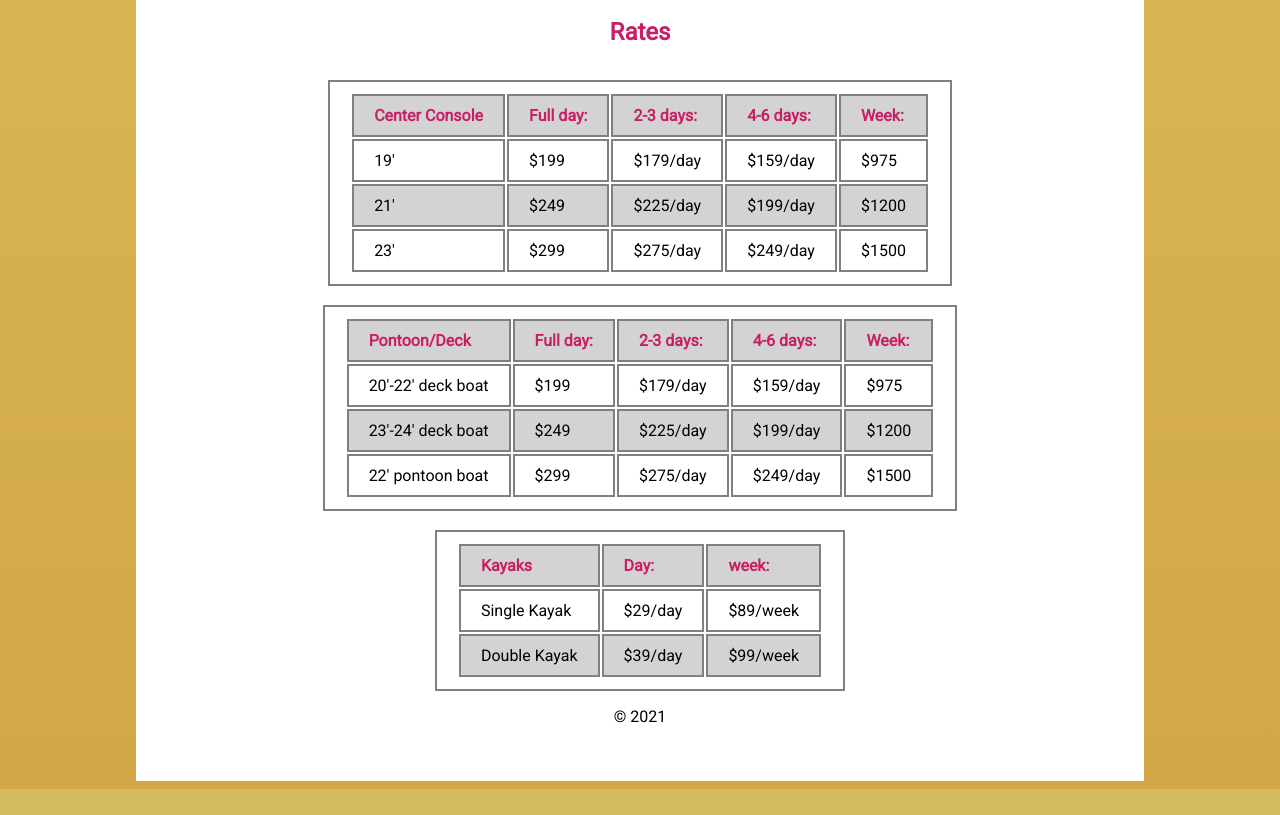
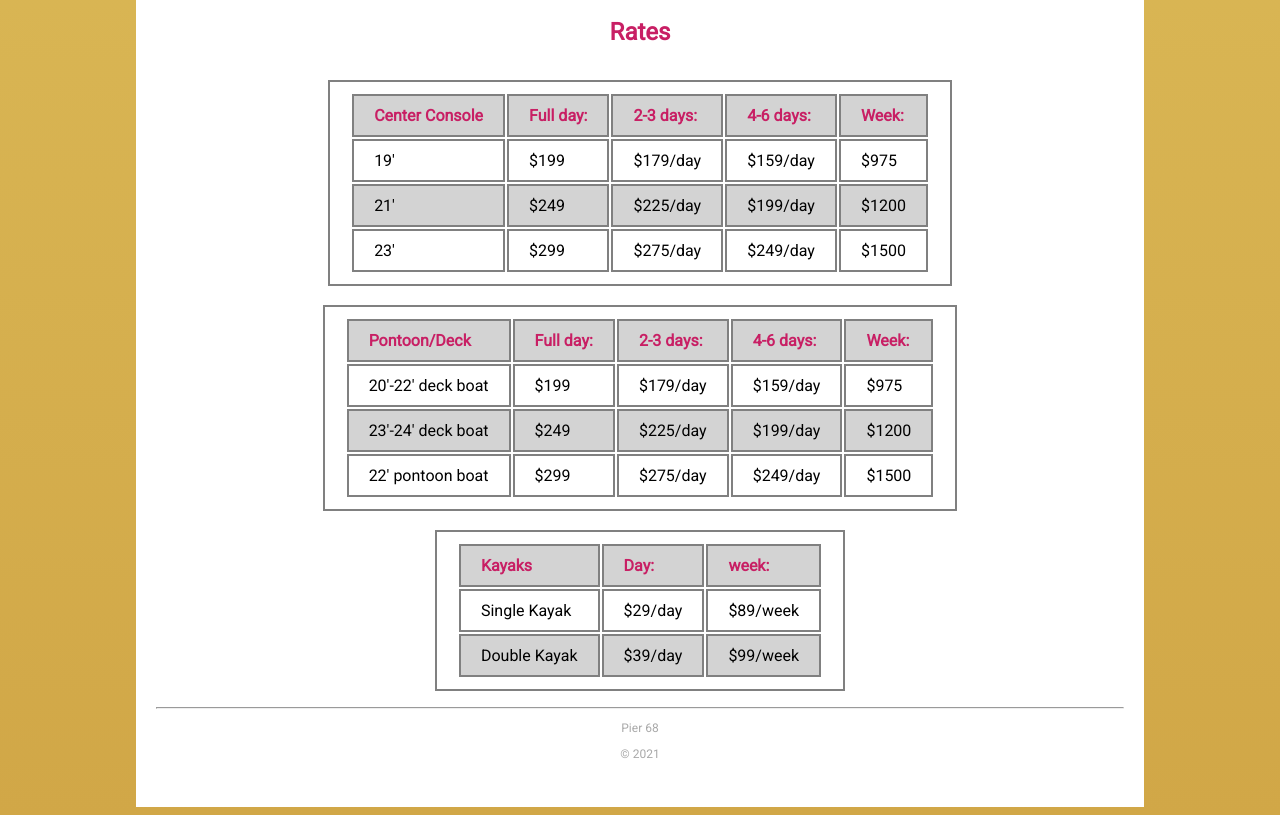
Before and after one commit to melindaomansouri/11SKillsUSA, a plain HTML site: page index.html in a window 1280 px wide. Shown: the part 3015-3830 px from the top of the page. Before the commit the page ends 3804 px from the top, so only its background shows below. Drawn offline with Linux system fonts and the light colour scheme.

Commit message:
Change Footer

```diff
--- a/css/styles.css
+++ b/css/styles.css
@@ -108,4 +108,6 @@ th{
 
 footer {
     background-color: white;
+    color: darkgrey;
+    font-size: 12px;
 }
--- a/index.html
+++ b/index.html
@@ -162,6 +162,8 @@
 
     </main>
     <footer>
+        <hr>
+        <p>Pier 68</p>
         <p>&copy; 2021</p>
         <br>
     </footer>
```
